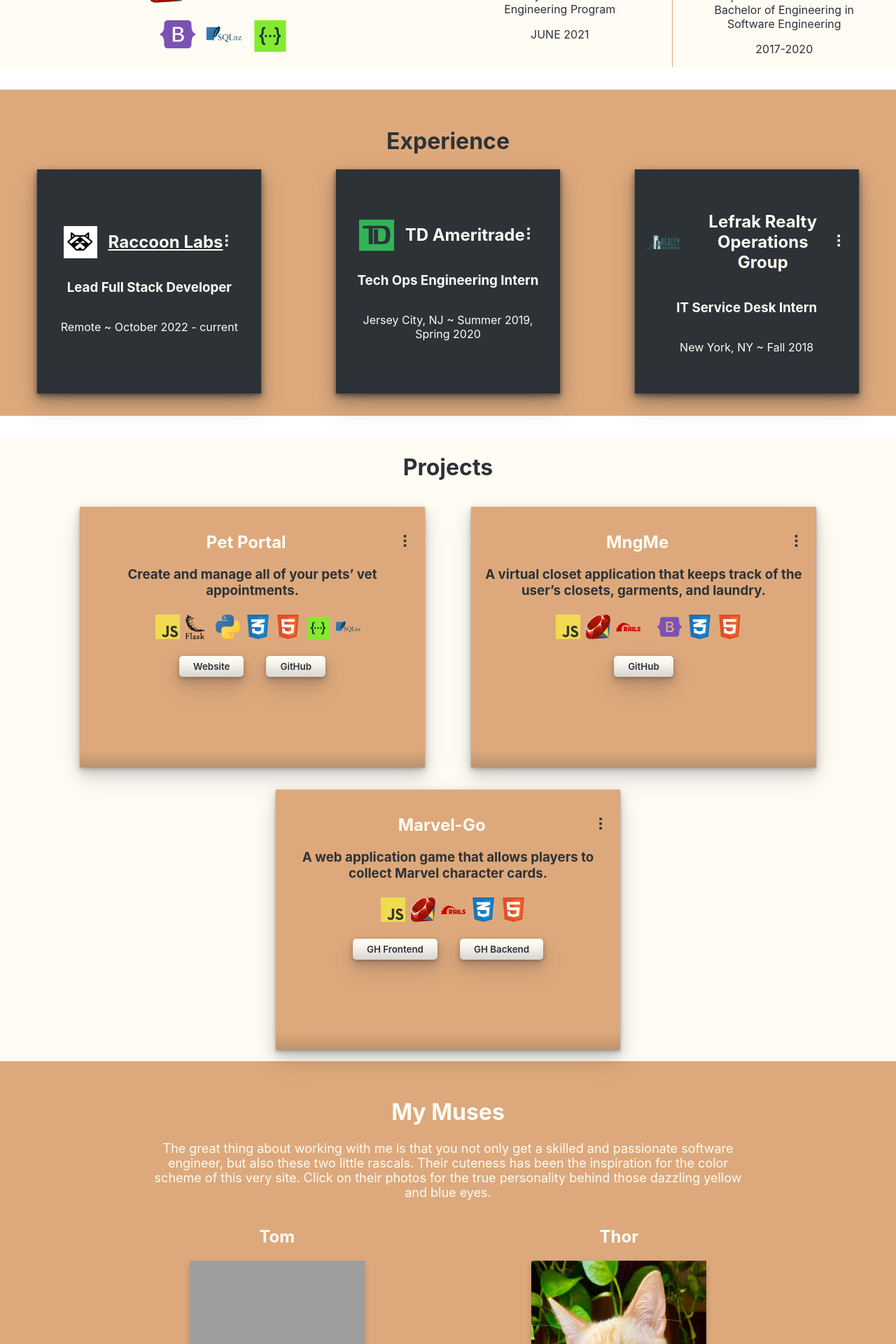
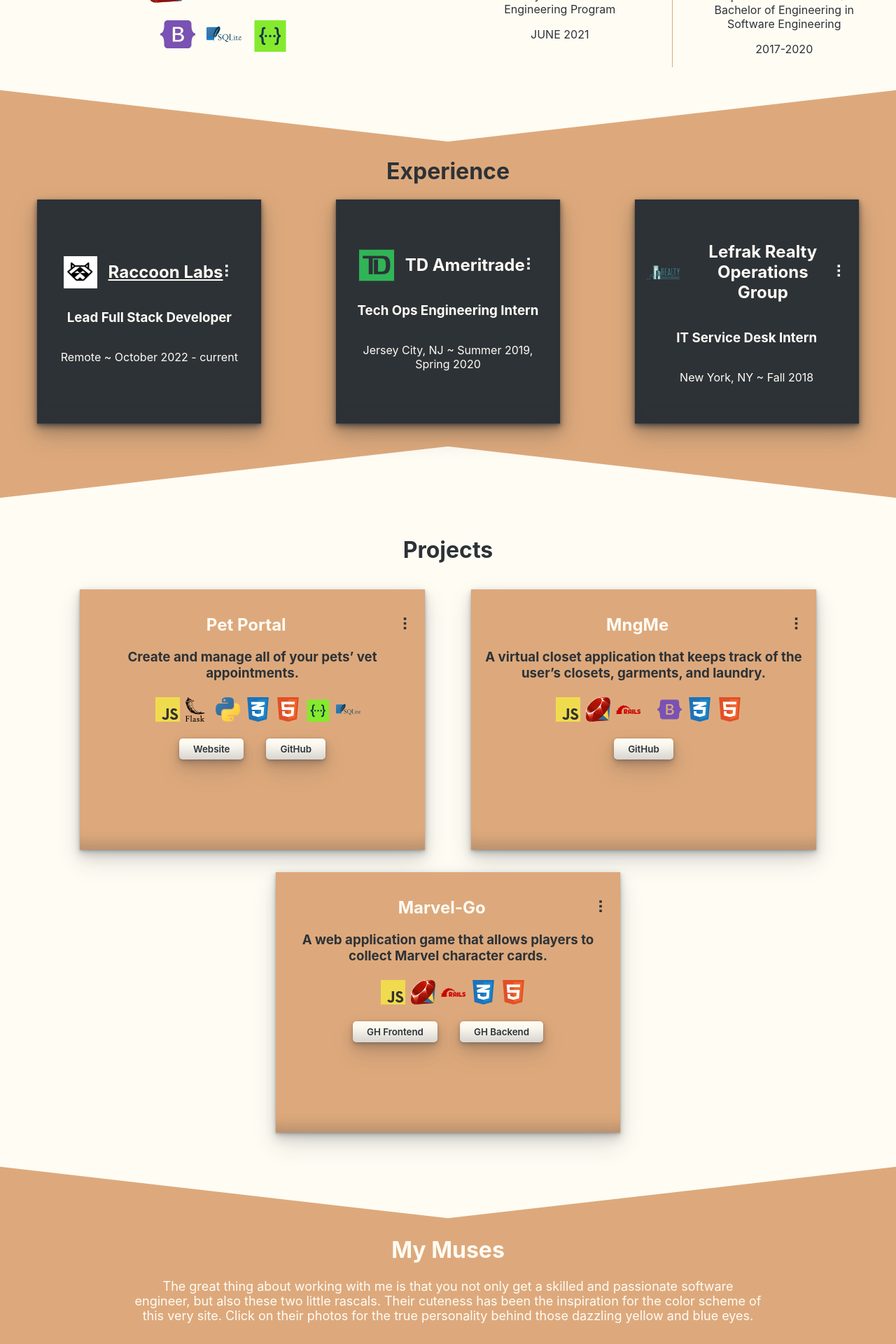
Before and after one commit to isabellawiley/portfolio, a React (Create React App) app: page / in a window 1280 px wide. Shown: the part 660-2580 px from the top of the page at 70% size. Built offline with nearby package versions, Linux system fonts and the light colour scheme; grey boxes are pictures that could not be loaded; some icons are missing.

Commit message:
changed body background color; added section svgs

```diff
--- a/src/components/Cats.js
+++ b/src/components/Cats.js
@@ -26,6 +26,9 @@
 
     return(
         <div id='Cats' className='cats-section'>
+            <svg preserveAspectRatio="none" viewBox="0 0 100 102" height="75" width="100%" version="1.1" xmlns="http://www.w3.org/2000/svg" class="svgcolor-light">
+                <path d="M0 0 L50 100 L100 0 Z" fill="#FFFCF4" stroke="#FFFCF4"></path>
+            </svg>
             <div className='cats-header'>
                 <h1>My Muses</h1>
                 <p>The great thing about working with me is that you not only get a skilled and passionate software engineer, but also these two little rascals. Their cuteness has been the inspiration for the color scheme of this very site. Click on their photos for the true personality behind those dazzling yellow and blue eyes.</p>
--- a/src/components/Experience.js
+++ b/src/components/Experience.js
@@ -10,12 +10,18 @@
 
     return(
         <div id='Experience' className="experience">
+            <svg preserveAspectRatio="none" viewBox="0 0 100 102" height="75" width="100%" version="1.1" xmlns="http://www.w3.org/2000/svg" class="svgcolor-light">
+                <path d="M0 0 L50 100 L100 0 Z" fill="#FFFCF4" stroke="#FFFCF4"></path>
+            </svg>
             <h1>Experience</h1>
             <div className='jobs-container'>
                 {jobs.map((job) => {
                     return(<JobCard key={job.id} job={job} jobLogos={jobLogos}/>)
                 })}
             </div>
+            <svg preserveAspectRatio="none" viewBox="0 -2 100 102" height="75" width="100%" version="1.1" xmlns="http://www.w3.org/2000/svg" class="svgcolor-light">
+                <path d="M0 100 L50 0 L100 100 Z" fill="#FFFCF4" stroke="#FFFCF4"></path>
+            </svg>
         </div>
     )
 }
--- a/src/index.css
+++ b/src/index.css
@@ -5,9 +5,14 @@
     sans-serif;
   -webkit-font-smoothing: antialiased;
   -moz-osx-font-smoothing: grayscale;
+  background-color: rgb(255, 252, 244);
 }
 
 code {
   font-family: source-code-pro, Menlo, Monaco, Consolas, 'Courier New',
     monospace;
 }
+
+.svgcolor-light {
+  top: 0;
+}
--- a/src/styling/cats.css
+++ b/src/styling/cats.css
@@ -1,7 +1,7 @@
 
 .cats-section {
     background-color: rgb(221, 169, 124);
-    padding: 2rem;
+    padding-bottom: 2rem;
     /* margin-top: 2rem; */
 }
 
--- a/src/styling/experience.css
+++ b/src/styling/experience.css
@@ -5,7 +5,7 @@
     align-items: center;
     background-color: rgb(221, 169, 124);
     margin: 2rem auto;
-    padding: 2rem 0;
+    /* padding-bottom: 2rem; */
 }
 
 .experience h1 {
@@ -16,6 +16,7 @@
     display: flex;
     justify-content: space-around;
     width: 100%;
+    margin-bottom: 2rem;
 }
 
 .job-card {
--- a/src/styling/projects.css
+++ b/src/styling/projects.css
@@ -15,6 +15,7 @@
     display: flex;
     flex-wrap: wrap;
     justify-content: space-evenly;
+    margin-bottom: 2rem;
 }
 
 .project-card {
@@ -29,6 +30,7 @@
     margin: 1rem;
     padding: 1rem;
     color: rgb(45, 50, 55);
+    z-index: 1;
 }
 
 .project-front, .project-back {
```
